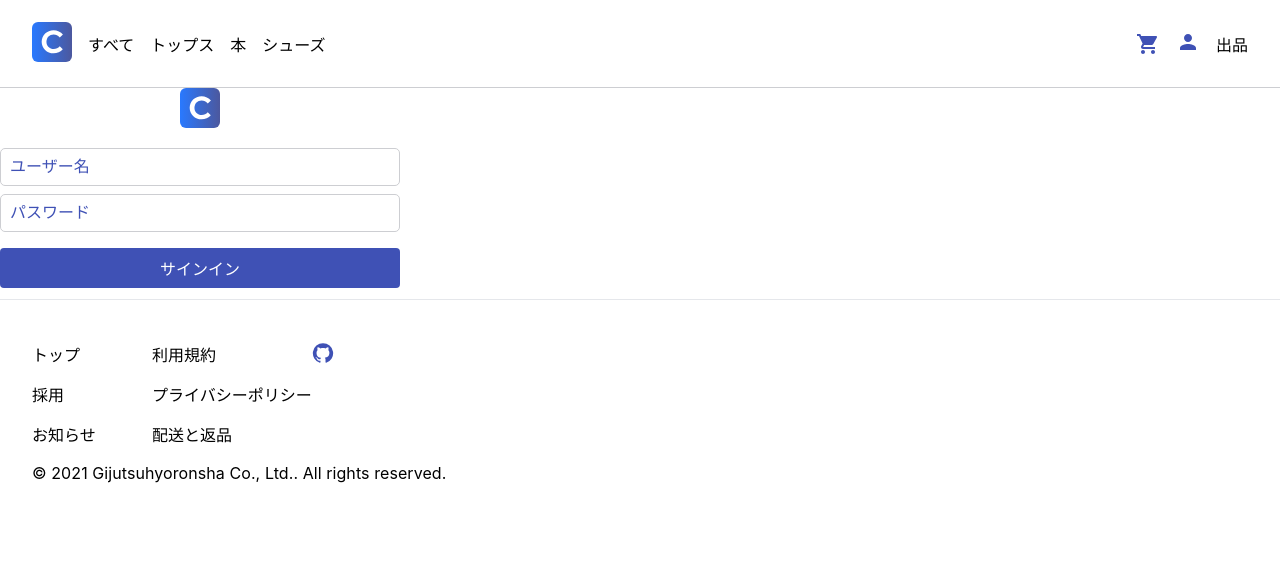
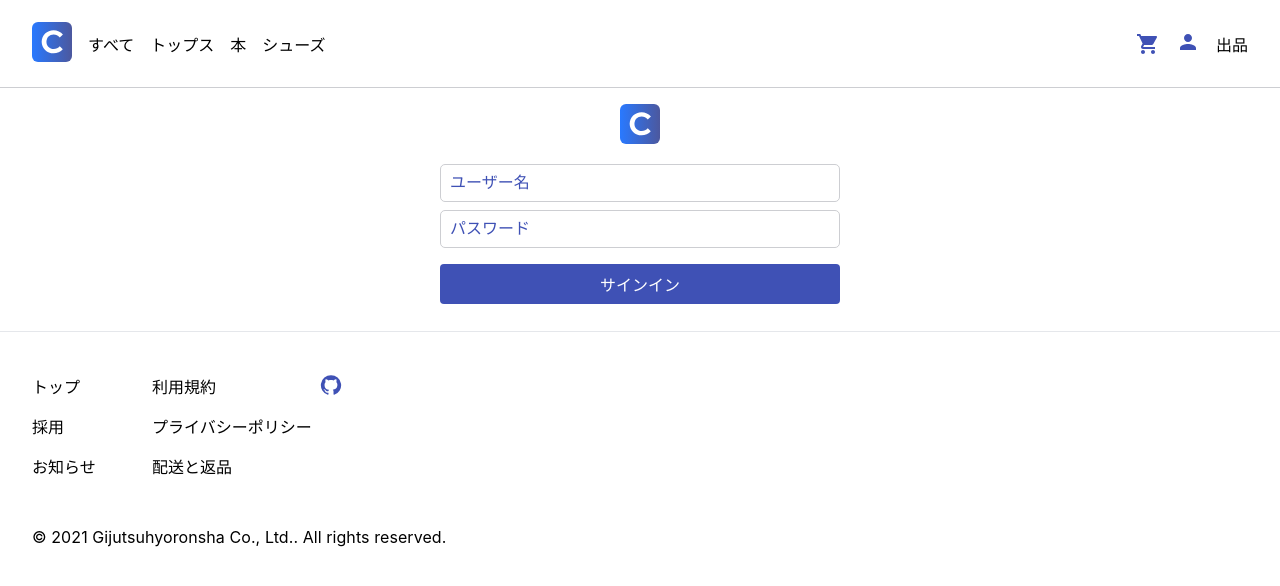
Before and after one commit to YasudaKaito/ts-next-book-gihyo, a Next.js app in the folder nextjs-gihyo-book/: page /signin in a window 1280 px wide. Shown: the top 586 px of the page. Built offline with nearby package versions, Linux system fonts and the light colour scheme.

Commit message:
Revert "wip: warning解消 多すぎるので対応しない"
This reverts commit 4f9ad1951565e3893f7e22741b731ee88f55412e.

```diff
--- a/nextjs-gihyo-book/src/components/layout/Box/index.tsx
+++ b/nextjs-gihyo-book/src/components/layout/Box/index.tsx
@@ -19,10 +19,10 @@ export type BoxProps = {
   marginBottom?: Responsive<Space>
   marginLeft?: Responsive<Space>
   padding?: Responsive<Space>
-  $paddingTop?: Responsive<Space>
-  $paddingRight?: Responsive<Space>
-  $paddingBottom?: Responsive<Space>
-  $paddingLeft?: Responsive<Space>
+  paddingTop?: Responsive<Space>
+  paddingRight?: Responsive<Space>
+  paddingBottom?: Responsive<Space>
+  paddingLeft?: Responsive<Space>
 }
 
 /**
@@ -46,10 +46,10 @@ export const Box = styled.div<BoxProps>`
   ${(props) => toPropValue('margin-bottom', props.marginBottom, props.theme)}
   ${(props) => toPropValue('margin-right', props.marginRight, props.theme)}
   ${(props) => toPropValue('padding', props.padding, props.theme)}
-  ${(props) => toPropValue('padding-top', props.$paddingTop, props.theme)}
-  ${(props) => toPropValue('padding-left', props.$paddingLeft, props.theme)}
-  ${(props) => toPropValue('padding-bottom', props.$paddingBottom, props.theme)}
-  ${(props) => toPropValue('padding-right', props.$paddingRight, props.theme)}
+  ${(props) => toPropValue('padding-top', props.paddingTop, props.theme)}
+  ${(props) => toPropValue('padding-left', props.paddingLeft, props.theme)}
+  ${(props) => toPropValue('padding-bottom', props.paddingBottom, props.theme)}
+  ${(props) => toPropValue('padding-right', props.paddingRight, props.theme)}
 `
 
 export default Box
--- a/nextjs-gihyo-book/src/components/layout/Flex/index.tsx
+++ b/nextjs-gihyo-book/src/components/layout/Flex/index.tsx
@@ -16,7 +16,7 @@ import { toPropValue } from 'utils/styles'
 type FlexProps = BoxProps & {
   alignItems?: Responsive<CSSPropertyAlignItems>
   alignContent?: Responsive<CSSPropertyAlignContent>
-  $justifyContent?: Responsive<CSSPropertyJustifyContent>
+  justifyContent?: Responsive<CSSPropertyJustifyContent>
   justifyItems?: Responsive<CSSPropertyJustifyItems>
   flexWrap?: Responsive<CSSPropertyFlexWrap>
   flexBasis?: Responsive<string>
@@ -32,7 +32,7 @@ const Flex = styled(Box)<FlexProps>`
   ${(props) => toPropValue('align-items', props.alignItems, props.theme)}
   ${(props) => toPropValue('align-content', props.alignContent, props.theme)}
   ${(props) =>
-    toPropValue('justify-content', props.$justifyContent, props.theme)}
+    toPropValue('justify-content', props.justifyContent, props.theme)}
   ${(props) => toPropValue('justify-items', props.justifyItems, props.theme)}
   ${(props) => toPropValue('flex-wrap', props.flexWrap, props.theme)}
   ${(props) => toPropValue('flex-basis', props.flexBasis, props.theme)}
--- a/nextjs-gihyo-book/src/components/organisms/Header/index.tsx
+++ b/nextjs-gihyo-book/src/components/organisms/Header/index.tsx
@@ -24,8 +24,7 @@ const HeaderRoot = styled.header`
 `
 
 // ナビゲーション
-const Nav = styled(Flex)<{ $alignItems?: 'center' }>`
-  align-items: ${({ $alignItems }) => $alignItems};
+const Nav = styled(Flex)`
   & > span:not(:first-child) {
     margin-left: ${({ theme }) => theme.space[2]};
   }
@@ -50,8 +49,8 @@ const Header = () => {
 
   return (
     <HeaderRoot>
-      <Flex $paddingLeft={3} $paddingRight={3} $justifyContent="space-between">
-        <Nav as="nav" height="56px" $alignItems="center">
+      <Flex paddingLeft={3} paddingRight={3} justifyContent="space-between">
+        <Nav as="nav" height="56px" alignItems="center">
           <NavLink>
             <Link href="/" passHref>
               <AppLogo />
@@ -86,7 +85,7 @@ const Header = () => {
             </Box>
           </NavLink>
         </Nav>
-        <Nav as="nav" height="56px" $alignItems="center">
+        <Nav as="nav" height="56px" alignItems="center">
           <NavLink>
             <Box display={{ base: 'block', md: 'none' }}>
               <Link href="/search" passHref>
```
